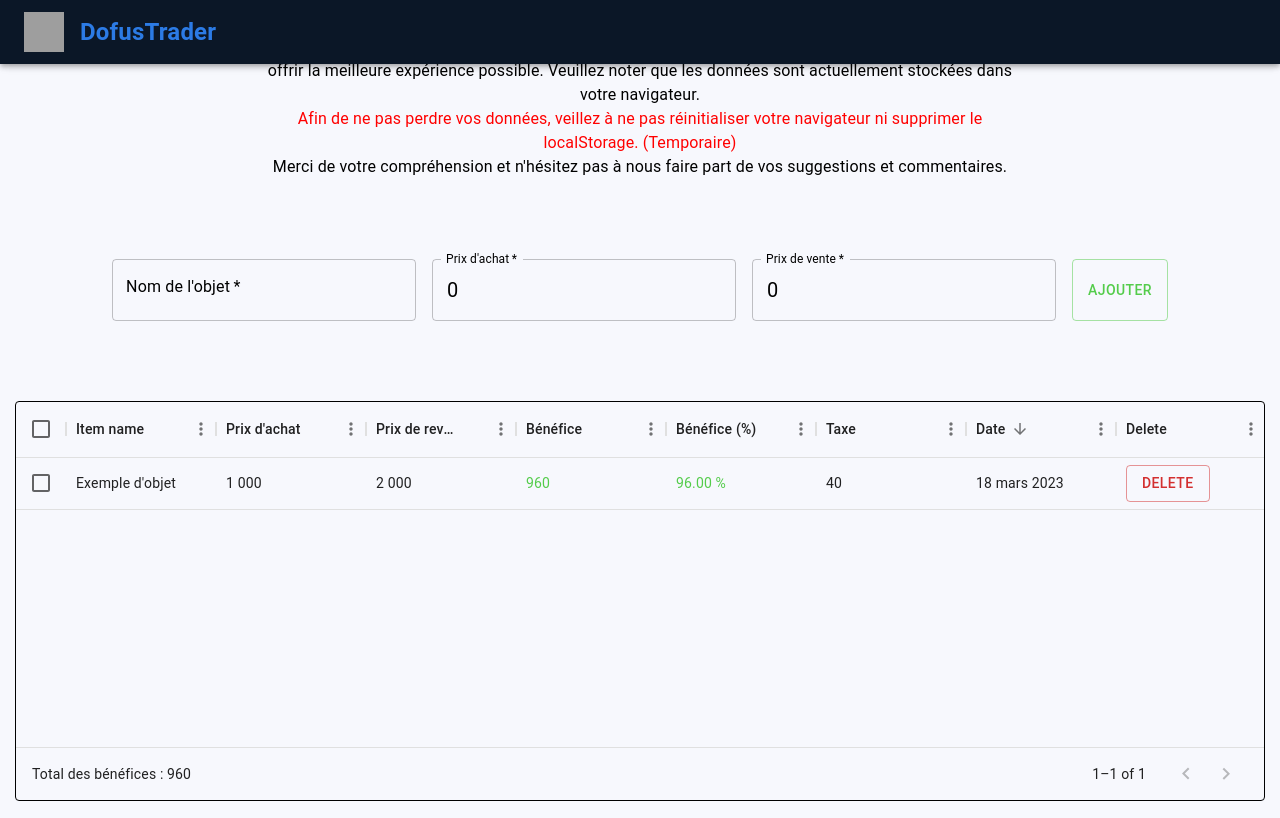
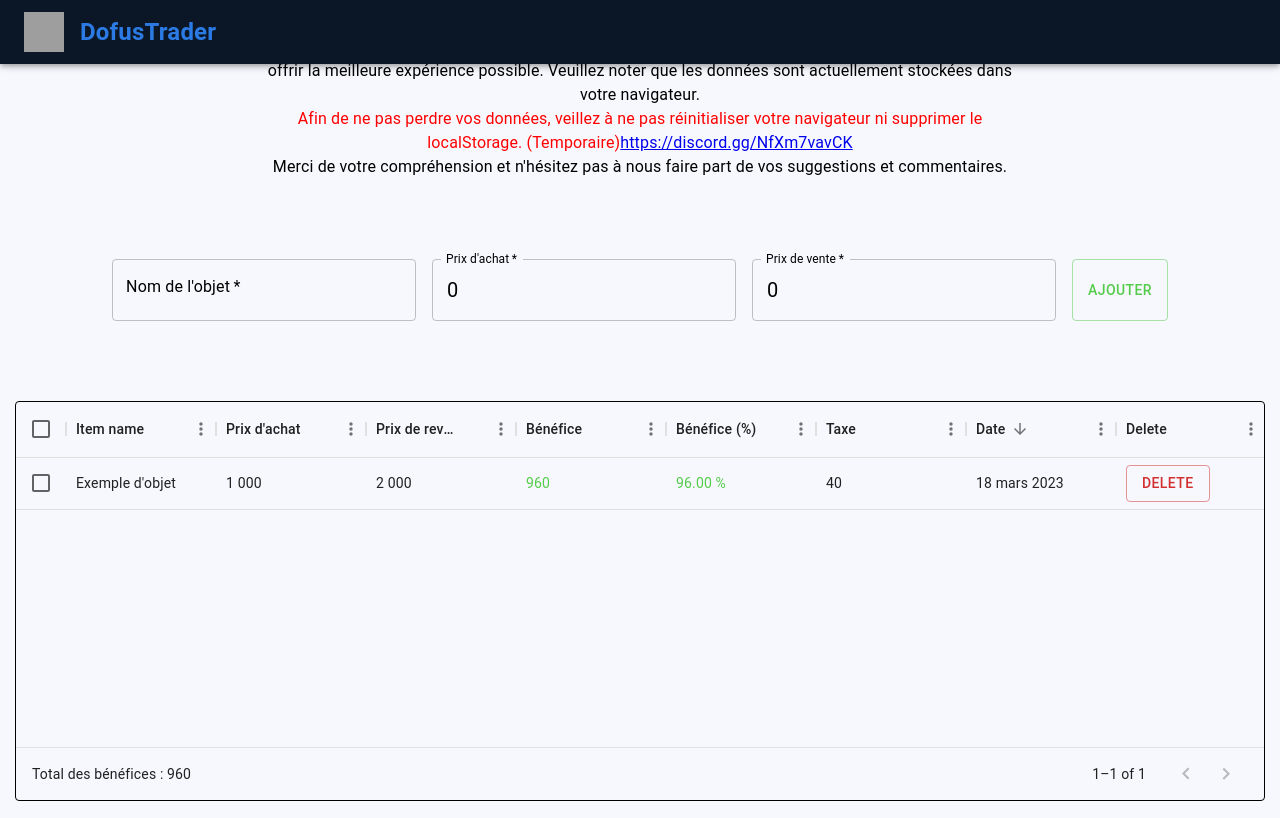
Before and after one commit to SwiichyCode/AOE_Tracker, a React (Vite) app: page / in a window 1280 px wide. Built offline with nearby package versions, Linux system fonts and the light colour scheme; grey boxes are pictures that could not be loaded.

Commit message:
feat: add discord link

```diff
--- a/src/App.tsx
+++ b/src/App.tsx
@@ -18,6 +18,9 @@ export const App = () => {
           <Typography sx={{ color: "red" }}>
             Afin de ne pas perdre vos données, veillez à ne pas réinitialiser
             votre navigateur ni supprimer le localStorage. (Temporaire)
+            <a href="https://discord.gg/NfXm7vavCK">
+              https://discord.gg/NfXm7vavCK
+            </a>
           </Typography>
           Merci de votre compréhension et n'hésitez pas à nous faire part de vos
           suggestions et commentaires.
```
